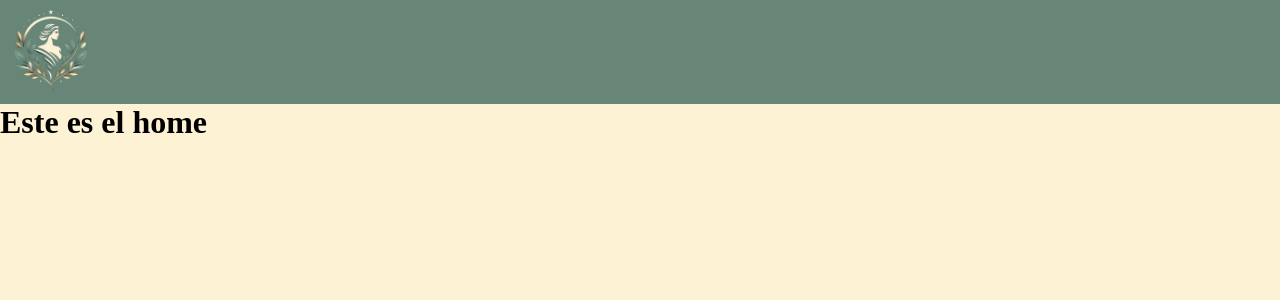
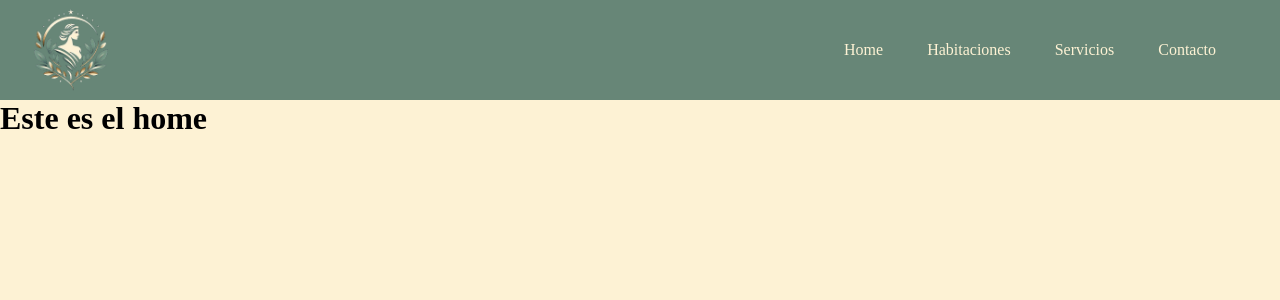
Before and after one commit to DarioValeriano/Artemisa-Hotel-TP-IDS, a Flask app: page / in a window 1280 px wide. Shown: the top 300 px of the page. Run offline with Flask 3, Linux system fonts and the light colour scheme.

Commit message:
Creacion de links de acceso para las paginas, card id 6656aa7f5c4973f545c95574

```diff
--- a/app.py
+++ b/app.py
@@ -8,5 +8,17 @@ app = Flask(__name__)
 def home():
     return render_template('home.html')
 
+@app.route('/habitaciones')
+def habitaciones():
+    return render_template('habitaciones.html')
+
+@app.route('/servicios')
+def servicios():
+    return render_template('servicios.html')
+
+@app.route('/contacto')
+def contacto():
+    return render_template('contacto.html')
+
 if __name__ == '__main__':
     app.run(debug=True, port=PORT)
--- a/static/css/style.css
+++ b/static/css/style.css
@@ -11,9 +11,21 @@ body {
 /* Header */
 #header {
     background: #678677;
-    position: relative;
+    display: flex;
+    padding: 0px 20px;
 }
 
 #header img {
     width: 100px;
 }
+#enlaces{
+    align-self: center;
+    text-align: end;
+    width: 90%;
+}
+
+#enlaces a{
+    text-decoration: none;
+    color: #fdf2d4;
+    padding: 0px 20px;
+}
--- a/templates/base.html
+++ b/templates/base.html
@@ -8,13 +8,18 @@
 	</head>
 	<body>
 		<div id="header">
-			<img src="{{ url_for('static', filename='/images/logoSinFondo.png', _external=True) }}">
+			<img src="{{ url_for('static', filename='images/logoSinFondo.png', _external=True) }}">
+			<div id="enlaces">
+				<a href="{{ url_for('home')}}">Home</a>
+				<a href="{{ url_for('habitaciones')}}">Habitaciones</a>
+				<a href="{{ url_for('servicios')}}">Servicios</a>
+				<a href="{{ url_for('contacto')}}">Contacto</a>
+			</div>
 		</div>
 		{% block body %}
 
 		{% endblock %}
         <footer>
-
         </footer>
 	</body>
 </html>
--- /dev/null
+++ b/templates/contacto.html
@@ -0,0 +1,4 @@
+{% extends "base.html" %}
+{% block body %}
+
+{% endblock %}
--- /dev/null
+++ b/templates/habitaciones.html
@@ -0,0 +1,4 @@
+{% extends "base.html" %}
+{% block body %}
+
+{% endblock %}
--- /dev/null
+++ b/templates/servicios.html
@@ -0,0 +1,5 @@
+{% extends "base.html" %}
+{% block body %}
+
+
+{% endblock %}
```
